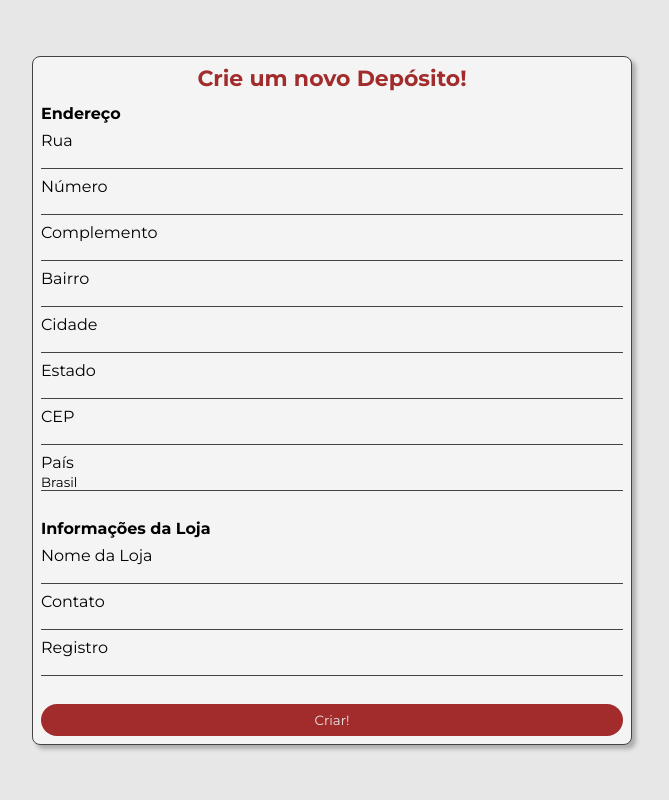
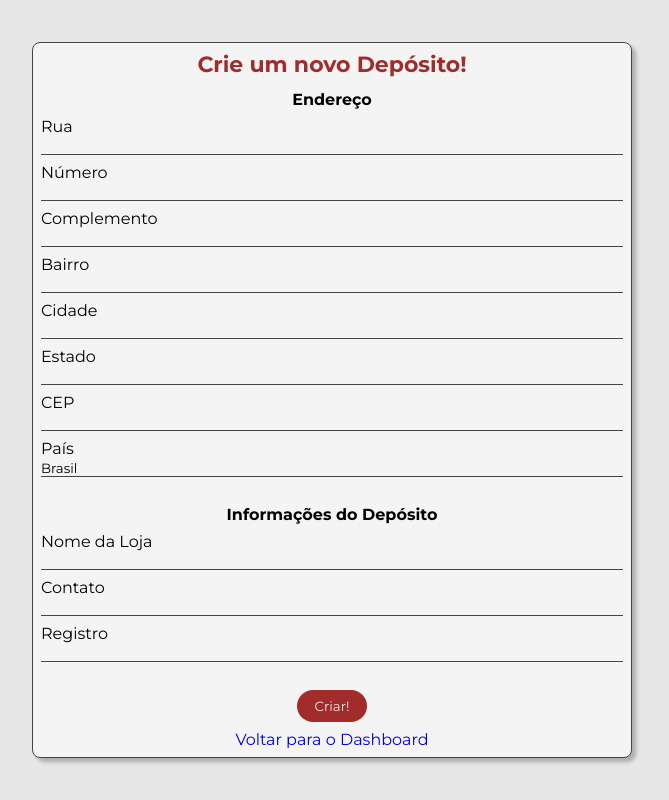
Before and after one commit to juanzeen/CheapTracker, a Django app: page /create-place in a window 1280 px wide. Shown: the whole page, without its empty margins (308-977 px from the left). Run offline with Django 5.2, Linux system fonts and the light colour scheme; a user stored in the database is signed in; tables that the repository leaves empty hold one stand-in row (values such as "Sample post"); parts of the project's set-up code (start-up, migrations or seed data) failed here and were passed over; some web fonts are replaced.

Commit message:
chore: some style improvements

```diff
--- a/project/app/templates/cheaptracker/create_place.html
+++ b/project/app/templates/cheaptracker/create_place.html
@@ -47,7 +47,13 @@
         <input type="text" name="country" value="Brasil">
       </div>
 
+      {%if user.role == "Shop" %}
       <h4 style="margin-top: 20px;">Informações da Loja</h4>
+      {%elif user.role == "Man"%}
+      <h4 style="margin-top: 20px;">Informações do Depósito</h4>
+      {%elif user.role == "Carr"%}
+      <h4 style="margin-top: 20px;">Informações da Transportadora</h4>
+      {% endif %}
       <div class="input-container">
         <label for="name">Nome da Loja</label>
         <input type="text" name="name">
@@ -62,6 +68,7 @@
       </div>
 
       <button class="red-btn" type="submit" style="margin-top: 20px;">Criar!</button>
+      <a href="/dashboard" style="text-align: center;">Voltar para o Dashboard</a>
     </form>
   </div>
 </div>
--- a/project/project/urls.py
+++ b/project/project/urls.py
@@ -32,7 +32,7 @@ from app.views.templates_views import (
     LoginTemplateView,
     RegisterTemplateView,
     DashboardTemplateView,
-    CreatePlaceTemplateView
+    CreatePlaceTemplateView,
 )
 from django.contrib import admin
 from django.urls import path
--- a/project/static/css/style.css
+++ b/project/static/css/style.css
@@ -15,6 +15,16 @@ button {
   border: none;
   outline: none;
   cursor: pointer;
+}
+
+a {
+  text-decoration: none;
+}
+
+a:visited,
+a:active,
+a:link {
+  text-decoration: none;
 }
 
 body {
@@ -157,6 +167,8 @@ h2 {
     display: flex;
     flex-direction: column;
     gap: 8px;
+    align-items: center;
+    justify-content: center;
   }
 }
 
```
